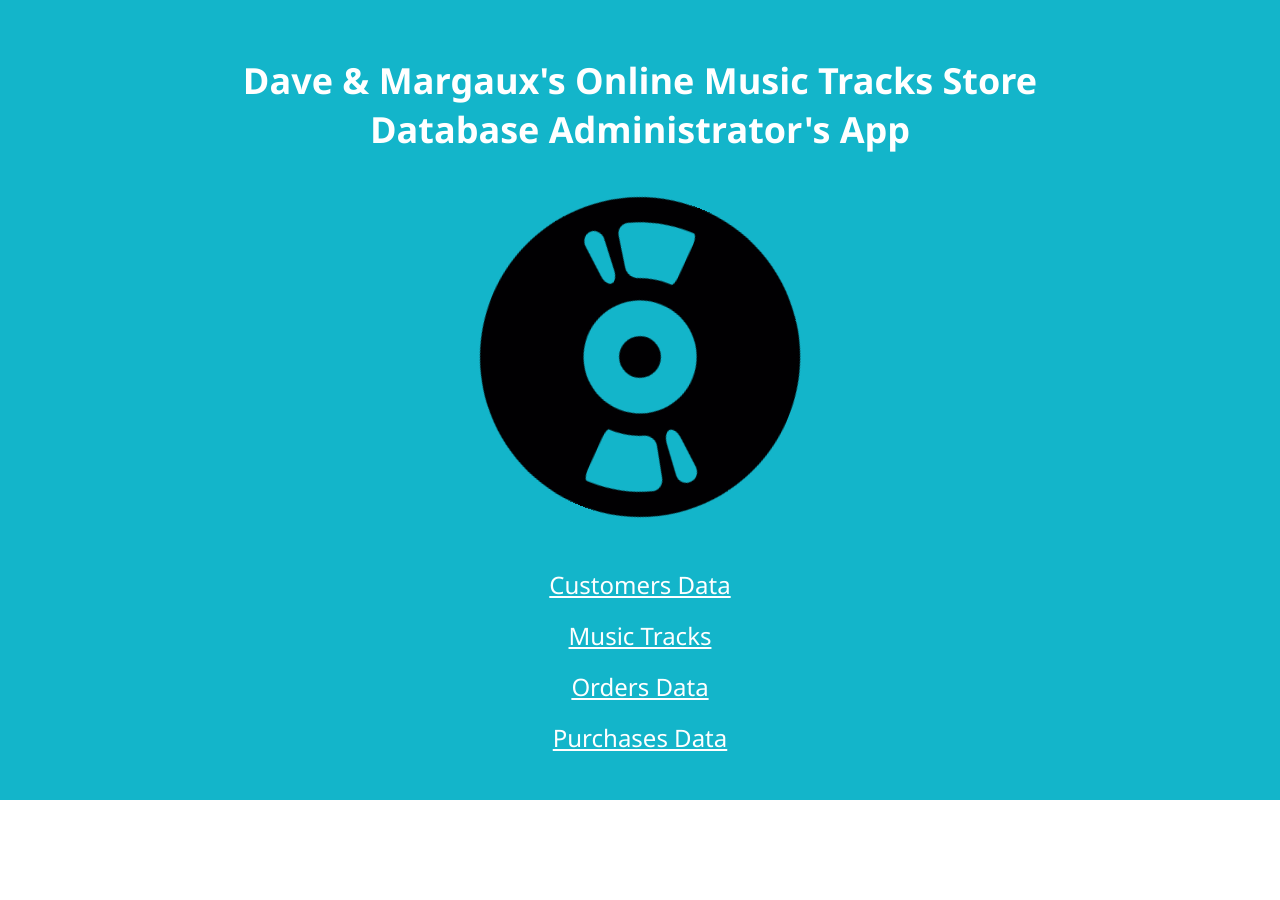
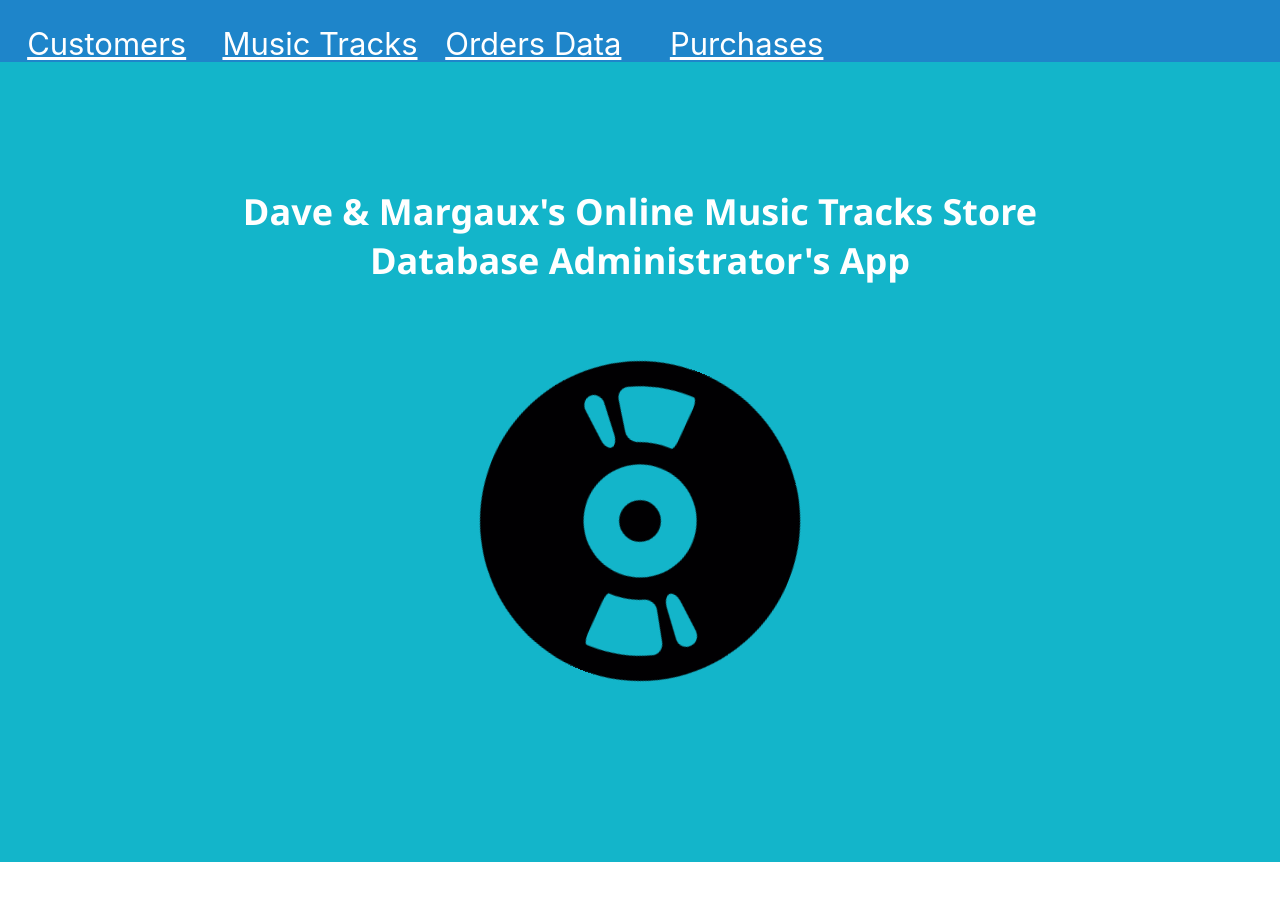
Before and after one commit to djoeyg/Music-Store-Database-App, a React (Create React App) app: page / in a window 1280 px wide. Shown: the top 900 px of the page. Before the commit the page ends 800 px from the top, so only its background shows below. Built offline with nearby package versions, Linux system fonts and the light colour scheme.

Commit message:
Moved Navigation Links to top bar on Home Page

```diff
--- a/src/App.css
+++ b/src/App.css
@@ -119,3 +119,8 @@ button {
   padding: .2em .2em .2em .2em;
   margin: 20px 15px 0px 15px;
 }
+
+span {
+  padding: .2em .2em .2em .2em;
+  margin: 0px 10px 0px 10px;
+}
--- a/src/data/allCustomersData.js
+++ b/src/data/allCustomersData.js
@@ -18,8 +18,8 @@ const allCustomers = [
       city: 'Someplace',
       state: 'NULL',
       zipCode: '12345',
-      phone: '541-123-4567',
-      ipAddress: '192.168.1.1'},
+      phone: '555-123-4567',
+      ipAddress: '192.168.1.8'},
 
     { customerID: '3',
       firstName: 'Joe',
@@ -29,8 +29,8 @@ const allCustomers = [
       city: 'No Where',
       state: 'ID',
       zipCode: '12345',
-      phone: '541-123-4567',
-      ipAddress: '192.168.1.1'}
+      phone: '208-123-4567',
+      ipAddress: '192.168.1.2'}
 ];
 
 export default allCustomers;
--- /dev/null
+++ b/src/layout.css
@@ -0,0 +1,58 @@
+.wrapper{
+    display:grid;
+    grid-template-columns:repeat(6, 1fr);
+    grid-template-rows: 1fr;
+    /*grid-auto-rows:minmax(100px, auto);  --Fixed size option-- */
+    grid-gap:0em;
+    justify-items:stretch;
+    align-items:stretch;
+    font-size: calc(7px + 3vmin);
+}
+
+.wrapper > div{
+    /*background-color: #13b5ca;*/
+    background-color: rgb(30, 133, 202);
+}
+
+/*
+.wrapper > div:nth-child(odd){
+    background:#ddd;
+}
+*/
+
+.box1{
+    grid-column:1/7;
+    grid-row:1;
+    min-height: 25px;
+}
+
+.box2{
+    grid-column:1/2;
+    grid-row:2;
+}
+
+.box3{
+    grid-column:2/3;
+    grid-row:2;
+}
+
+.box4{
+    grid-column:3/4;
+    grid-row:2;
+}
+
+.box5{
+    grid-column:4/5;
+    grid-row:2;
+}
+
+.box6{
+    /*align-self:center;  --Saved for future alignment refactoring-- */
+    grid-column:5/6;
+    grid-row:2;
+}
+
+.box7{
+    grid-column:6/7;
+    grid-row:2;
+}
--- a/src/pages/HomePage.js
+++ b/src/pages/HomePage.js
@@ -1,24 +1,41 @@
 import logo from '../vinyl-record-svgrepo-com.svg';     //https://www.svgrepo.com/svg/81024/vinyl-record
 import '../App.css';
+import '../layout.css'
 import { Link } from 'react-router-dom';
 import React from 'react';
-
-/* <Link className="App-link" to="/user-library">See Your Music Collection Here</Link>
-   <Link className="App-link" to="/order-tracks">Download &amp; Purchase Tracks Here</Link>
-*/
 
 function HomePage() {
     return(
       <>
+        <div className="wrapper">
+          <div className="box box1">
+
+          </div>
+          <div className="box box2">
+            <Link className="App-link" to="/all-customers">Customers</Link>
+          </div>
+          <div className="box box3">
+            <Link className="App-link" to="/all-tracks">Music Tracks</Link>
+          </div>
+          <div className="box box4">
+            <Link className="App-link" to="/orders">Orders Data</Link>
+          </div>
+          <div className="box box5">
+            <Link className="App-link" to="/purchases">Purchases</Link>
+          </div>
+          <div className="box box6">
+
+          </div>
+          <div className="box box7">
+
+          </div>
+        </div>
         <div className="body">
+
           <h2>Dave &amp; Margaux's Online Music Tracks Store<br></br>Database Administrator's App</h2>
-          <br></br>
+          <br></br><br></br>
           <img src={logo} className="App-logo" alt="logo" />
-          <br></br>
-          <Link className="App-link" to="/all-customers">Customers Data</Link>
-          <Link className="App-link" to="/all-tracks">Music Tracks</Link>
-          <Link className="App-link" to="/orders">Orders Data</Link>
-          <Link className="App-link" to="/purchases">Purchases Data</Link>
+          <br></br><br></br>
         </div>
       </>
     )
```
